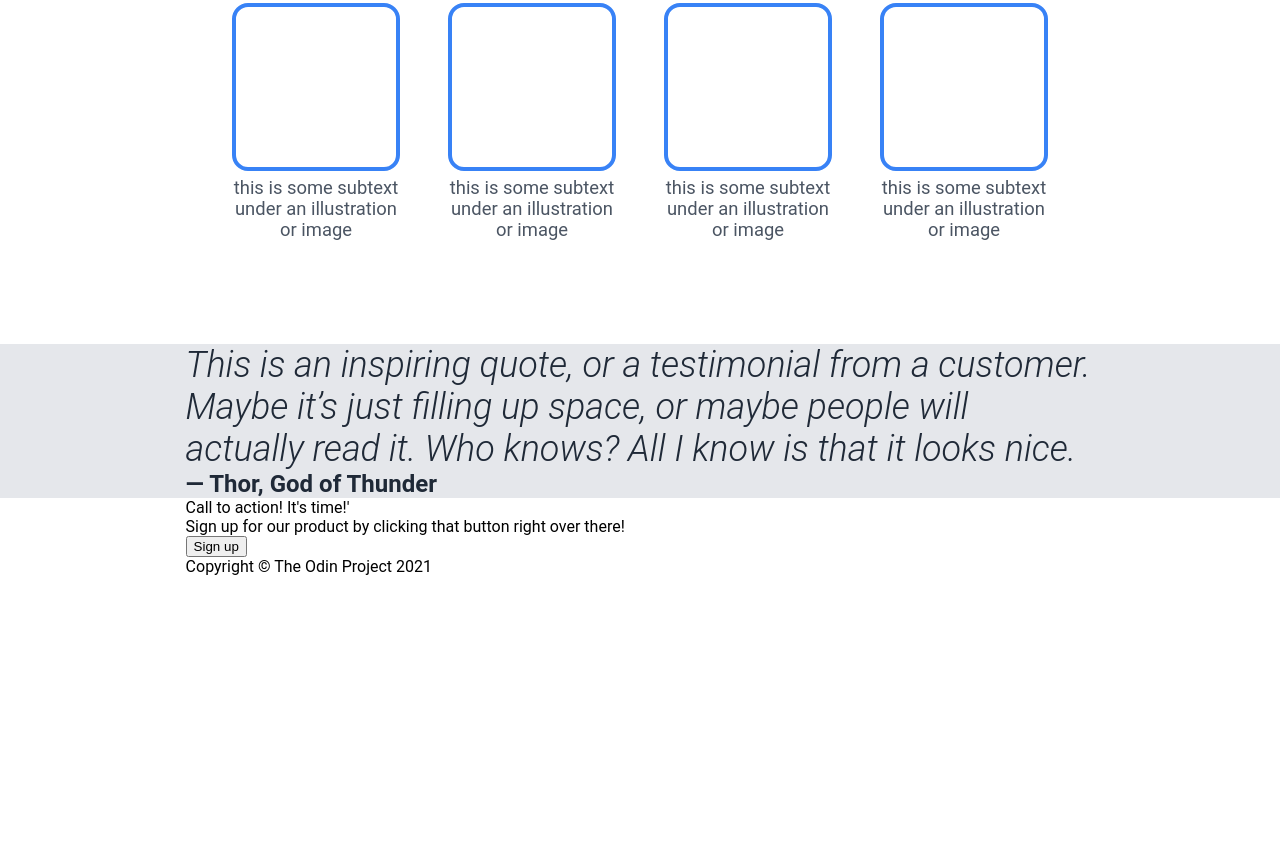
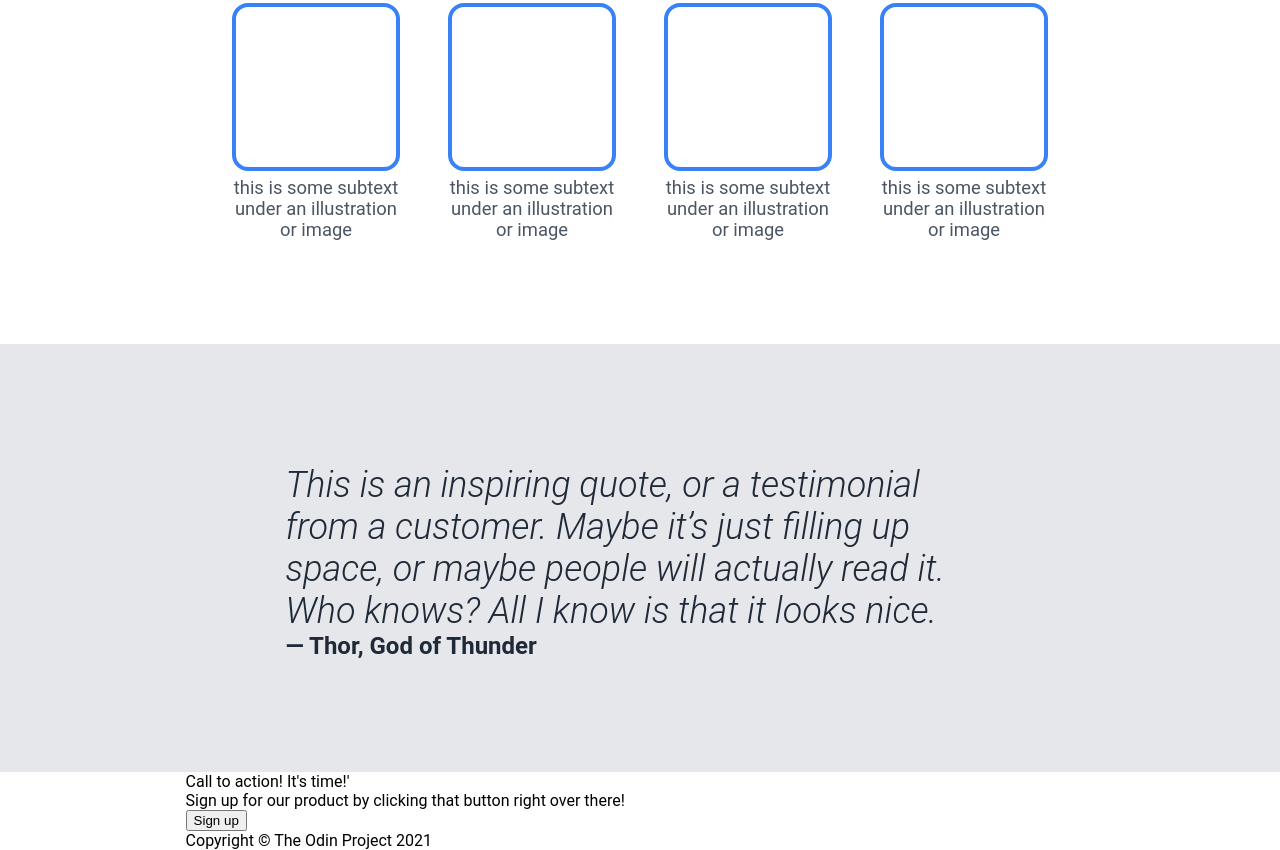
Before and after one commit to tg0xff/odin-landing-page, a plain HTML site: page index.html in a window 1280 px wide. Shown: the part 671-1521 px from the top of the page. Before the commit the page ends 1247 px from the top, so only its background shows below. Drawn offline with Linux system fonts and the light colour scheme.

Commit message:
Add padding to .quote-block

```diff
--- a/style.css
+++ b/style.css
@@ -142,6 +142,7 @@ body > * { padding: 0 14.5%; }
 .quote-block {
     color: var(--colour-1);
     background-color: var(--colour-5);
+    padding: 7.5rem 22.3% 7rem;
 }
 
 .quote-block > blockquote > p {
```
